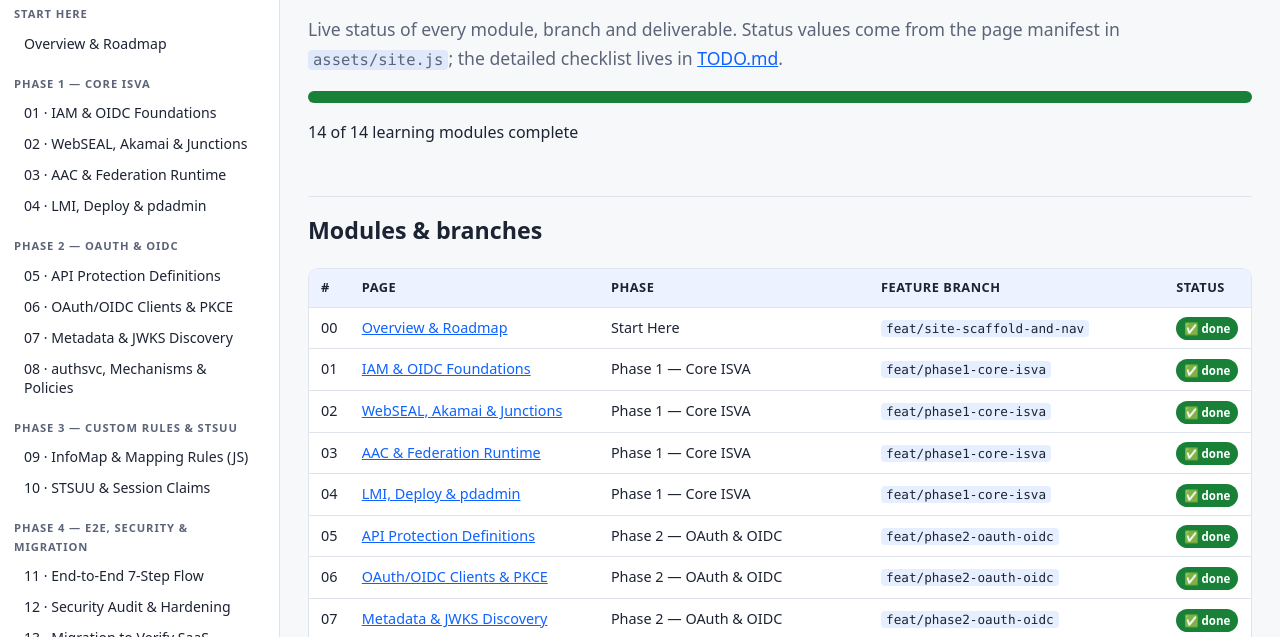
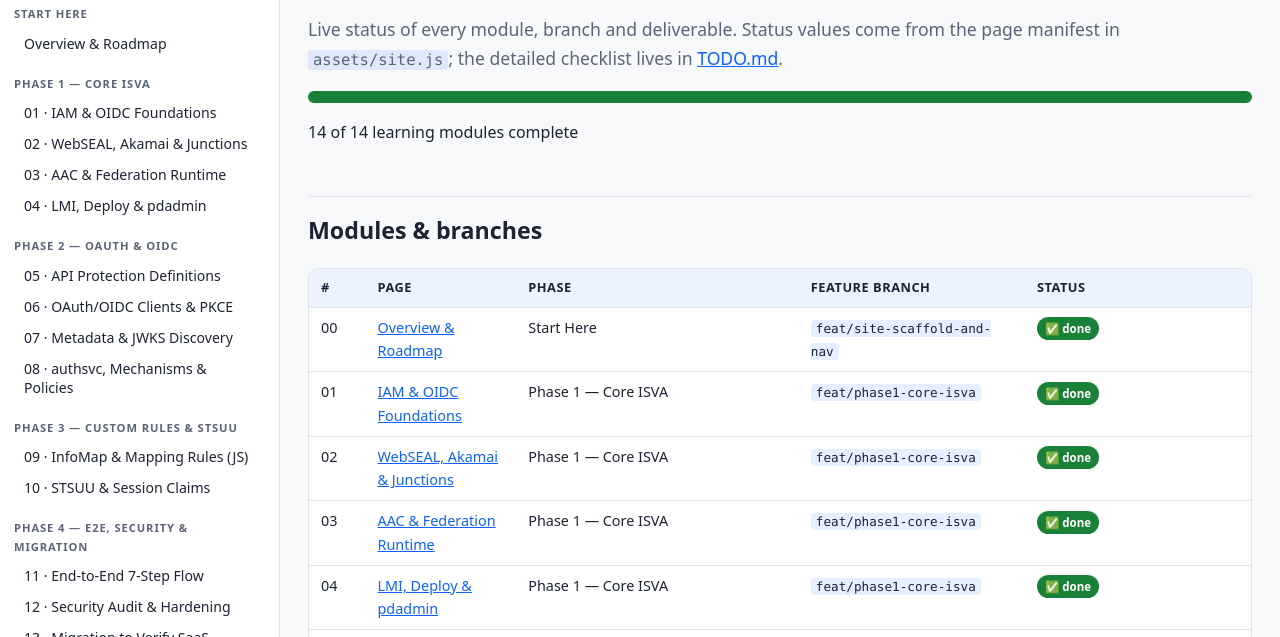
Before and after one commit to twobudgies/isva-documentation, a plain HTML site: page progress.html in a window 1280 px wide. Shown: the part 123-760 px from the top of the page. Drawn offline with Linux system fonts and the light colour scheme.

Commit message:
fix: align columns in playbook tables (fixed widths, wrapped code)
Co-Authored-By: Claude Sonnet 5.5 <noreply@anthropic.com>

```diff
--- a/assets/site.css
+++ b/assets/site.css
@@ -106,3 +106,19 @@ figure.diagram{margin:16px 0}
   .pager{flex-direction:column}
   h1{font-size:1.6rem}
 }
+
+/* Multi-column playbook tables: fixed, predictable column widths; code wraps inside cells */
+.table-wrap table:has(th:nth-child(4)){table-layout:fixed;min-width:760px}
+.table-wrap table:has(th:nth-child(4)) th:nth-child(1){width:20%}
+.table-wrap table:has(th:nth-child(4)) th:nth-child(2){width:22%}
+.table-wrap table:has(th:nth-child(4)) th:nth-child(3){width:36%}
+.table-wrap table:has(th:nth-child(4)) th:nth-child(4){width:22%}
+.table-wrap table:has(th:nth-child(5)){min-width:900px}
+.table-wrap table:has(th:nth-child(5)) th:nth-child(1){width:6%}
+.table-wrap table:has(th:nth-child(5)) th:nth-child(2){width:16%}
+.table-wrap table:has(th:nth-child(5)) th:nth-child(3){width:30%}
+.table-wrap table:has(th:nth-child(5)) th:nth-child(4){width:24%}
+.table-wrap table:has(th:nth-child(5)) th:nth-child(5){width:24%}
+.table-wrap td pre{margin:0;white-space:pre-wrap;word-break:break-all;font-size:.74rem;padding:8px 10px}
+.table-wrap td pre button{display:none}
+.table-wrap td{overflow-wrap:anywhere;word-break:normal}
```
